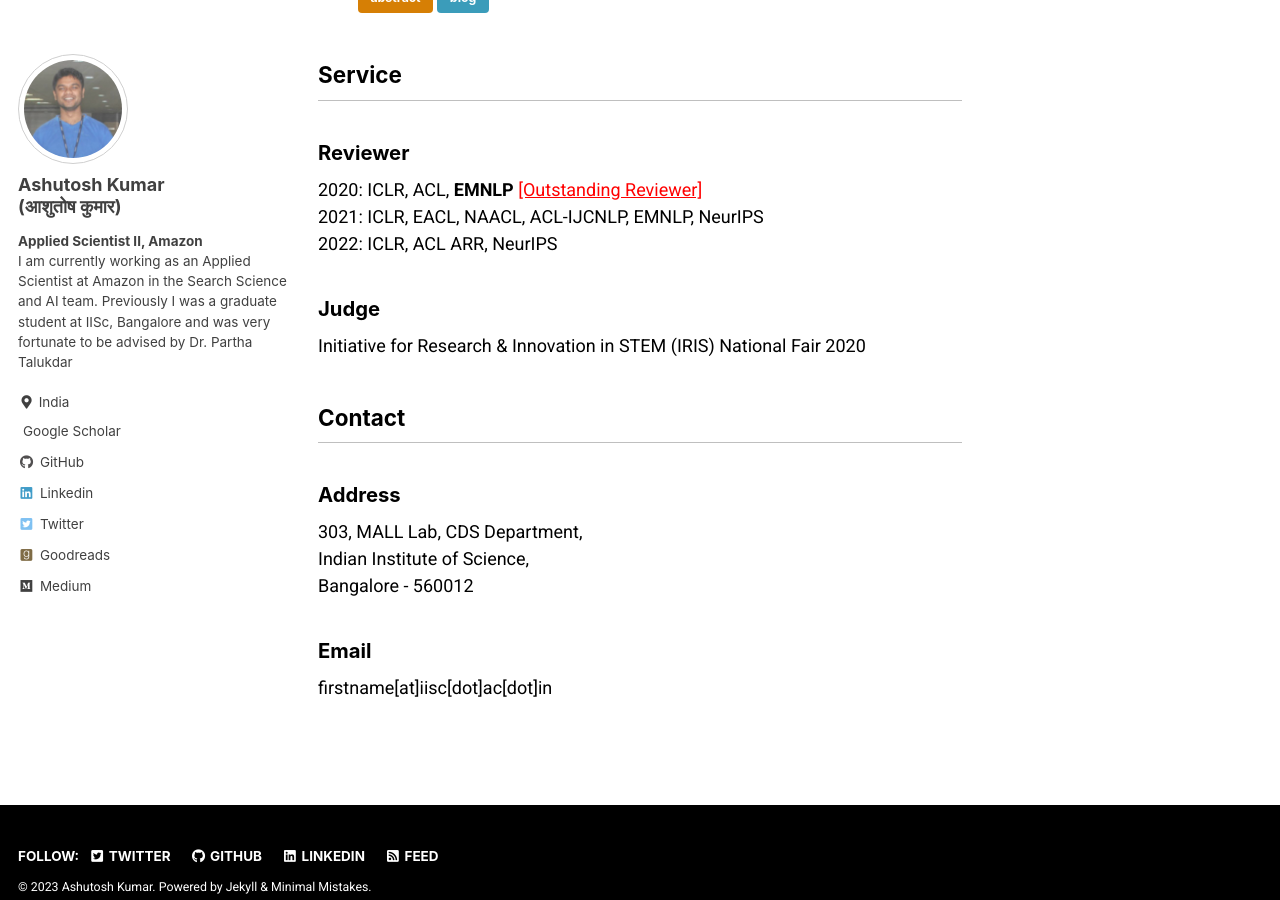
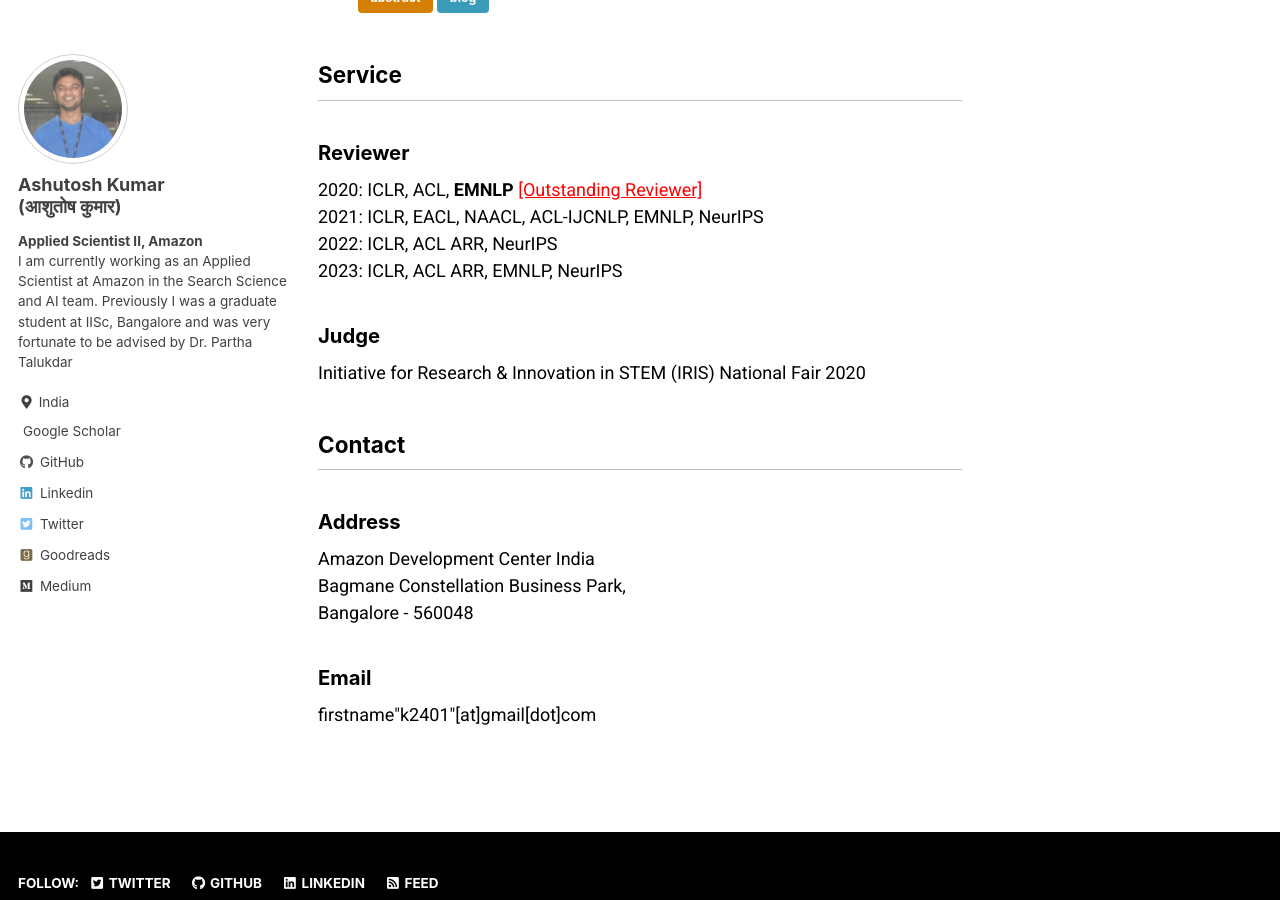
Before and after one commit to ashutoshml/ashutoshml.github.io, a Jekyll site: the page built from _pages/about.md, in a window 1280 px wide and 900 px high, scrolled down 2253 px. Built offline with Jekyll 4.4.1, drawn with Linux system fonts in a browser that asks for light colours; cached includes are drawn as plain includes; a style sheet for code colours, icons or effects is not loaded.

Commit message:
Update webpage

```diff
--- a/_pages/about.md
+++ b/_pages/about.md
@@ -143,7 +143,8 @@ Software Engineer
 ### Reviewer
 <p>2020: ICLR, ACL, <strong>EMNLP</strong> <a href='https://www.aclweb.org/anthology/2020.emnlp-main.0.pdf' style="color:red;" target="_blank">[Outstanding Reviewer]</a>
 <br>2021: ICLR, EACL, NAACL, ACL-IJCNLP, EMNLP, NeurIPS
-<br>2022: ICLR, ACL ARR, NeurIPS</p>
+<br>2022: ICLR, ACL ARR, NeurIPS
+<br>2023: ICLR, ACL ARR, EMNLP, NeurIPS</p>
 
 ### Judge
 <p>Initiative for Research & Innovation in STEM (IRIS) National Fair 2020</p>
@@ -152,9 +153,9 @@ Software Engineer
 ## Contact
 
 <h3>Address</h3>
-<p>303, MALL Lab, CDS Department, <br>
-Indian Institute of Science, <br>
-Bangalore - 560012 <p>
+<p>Amazon Development Center India<br>
+Bagmane Constellation Business Park,<br>
+Bangalore - 560048 <p>
 
 <h3>Email</h3>
-<p>firstname[at]iisc[dot]ac[dot]in</p>
+<p>firstname"k2401"[at]gmail[dot]com</p>
```
Also changed, not shown: other parts of _pages/about.md (+1 -1 lines).
